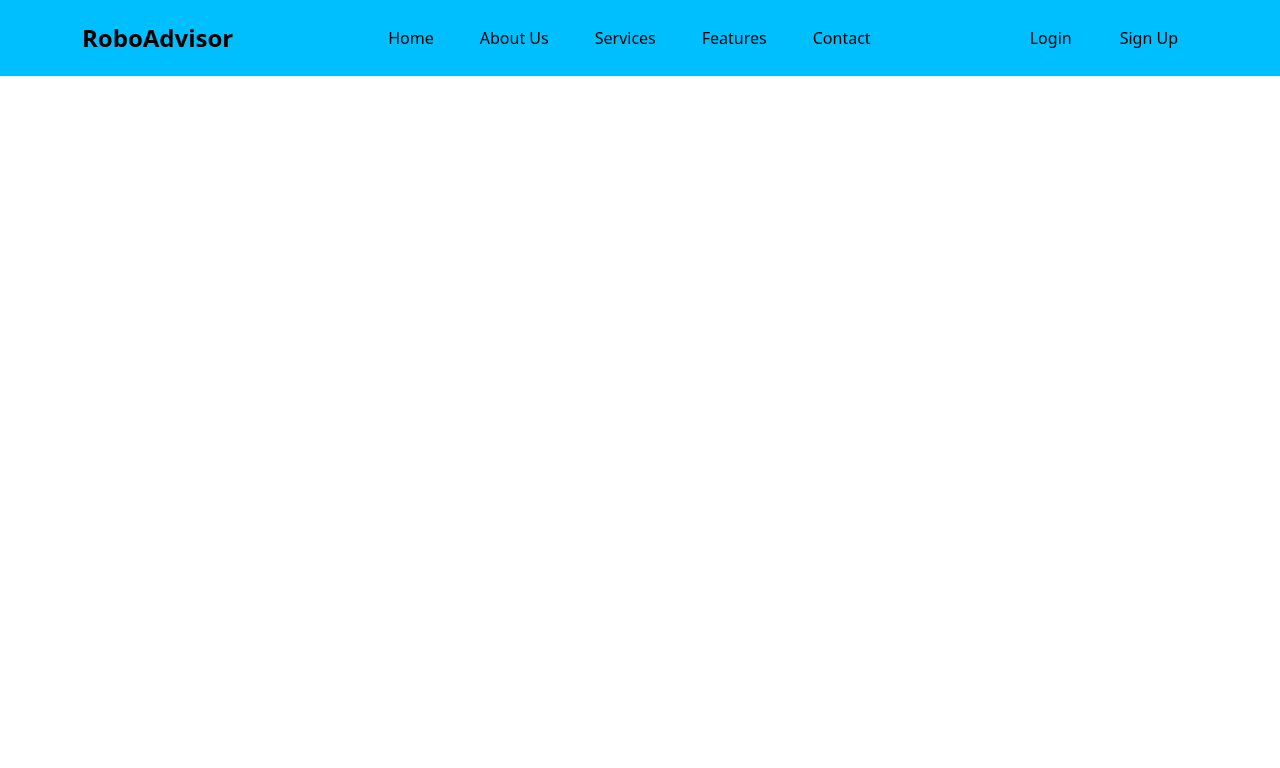
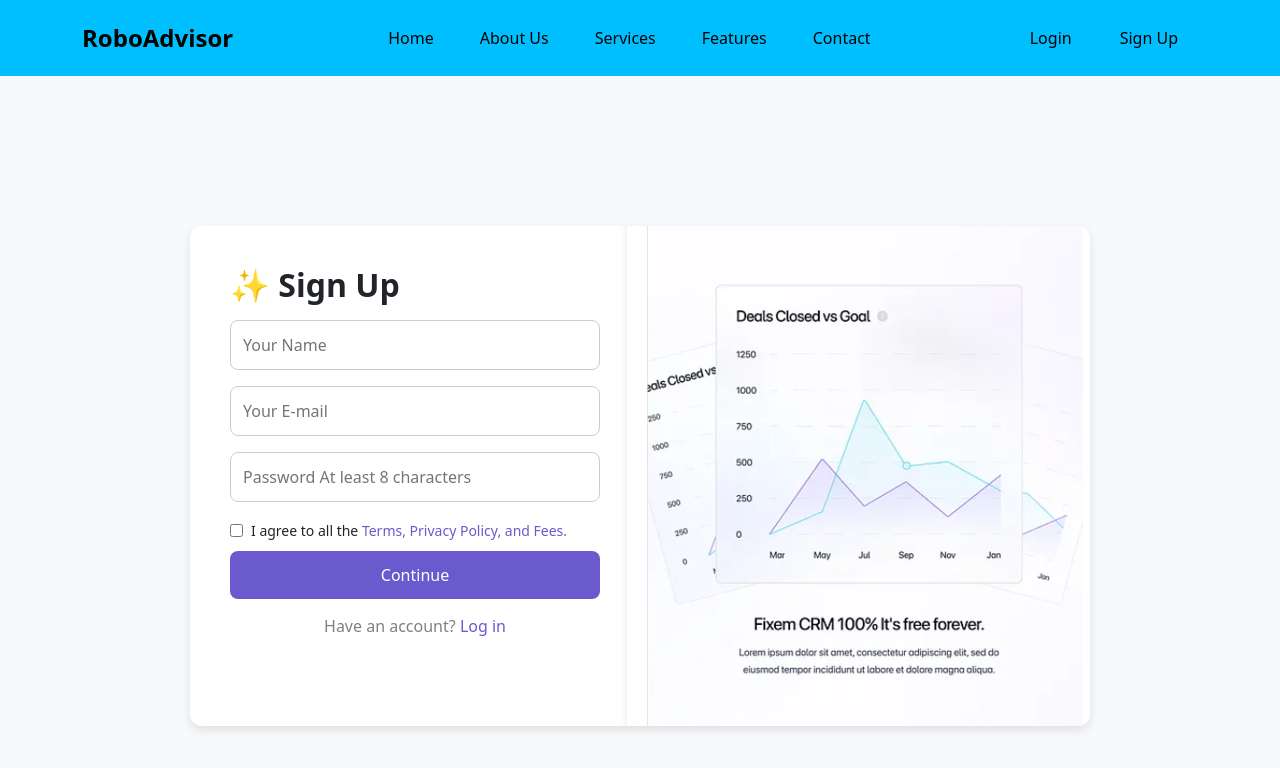
Before and after one commit to Mercykemboi/Robotics-Advisor, a React (Create React App) app in the folder roboticsfrontend/: page /register in a window 1280 px wide. Shown: the top 768 px of the page. Built offline with nearby package versions, Linux system fonts and the light colour scheme.

Commit message:
feature:register

```diff
--- a/roboticsfrontend/src/App.js
+++ b/roboticsfrontend/src/App.js
@@ -1,6 +1,8 @@
 import React from "react";
 import { BrowserRouter as Router, Routes, Route } from "react-router-dom";
 import Navbar from "../src/components/NavBar";
+import Register from "./components/Register";
+
 import LandingPage from "../src/pages/Homepage";
 
 
@@ -10,6 +12,7 @@ function App() {
       <Navbar />
       <Routes>
         <Route path="/" element={<LandingPage />} />
+        <Route path="/register" element={<Register />} />
       </Routes>
     </Router>
   );
--- a/roboticsfrontend/src/components/NavBar.js
+++ b/roboticsfrontend/src/components/NavBar.js
@@ -1,10 +1,19 @@
 import React from "react";
-import { Link } from "react-router-dom";
+import { Link, Navigate,useNavigate } from "react-router-dom";
 import "bootstrap/dist/css/bootstrap.min.css";
 import "../components/styles/navbar.css";
 
 
 const Navbar = () => {
+    const navigate = useNavigate(); // Initialize navigate function
+
+    const handleLoginClick = () => {
+      navigate("/login"); // Navigate to login page
+    };
+
+    const handleSignUpClick = () => {
+      navigate("/register"); // Navigate to register page
+    };
   return (
     <nav className="navbar navbar-expand-lg navbar-dark custom-navbar">
       <div className="container">
@@ -34,8 +43,8 @@ const Navbar = () => {
 
         {/* Login & Sign Up Buttons */}
         <div className="d-flex">
-          <a className="btn custom-btn me-2" href="#">Login</a>
-          <a className="btn custom-btn" href="#">Sign Up</a>
+          <button className="btn custom-btn me-2" onClick={handleLoginClick}>Login</button>
+          <button className="btn custom-btn"  onClick={handleSignUpClick}>Sign Up</button>
         </div>
       </div>
     </nav>
--- /dev/null
+++ b/roboticsfrontend/src/components/Register.js
@@ -0,0 +1,50 @@
+import React from "react";
+import "bootstrap/dist/css/bootstrap.min.css";
+import "./styles/Register.css" // Import styles
+
+const Register = () => {
+  return (
+    <div className="register-container">
+      <div className="register-box">
+        {/* Left Section: Form */}
+        <div className="register-form">
+          <h2>✨ Sign Up</h2>
+
+          {/* Input Fields */}
+          <input type="text" placeholder="Your Name" className="input-field" />
+          <input type="email" placeholder="Your E-mail" className="input-field" />
+          <input type="password" placeholder="Password At least 8 characters" className="input-field" />
+
+          {/* Terms Checkbox */}
+          <div className="terms">
+            <input type="checkbox" id="terms" />
+            <label htmlFor="terms">
+              I agree to all the <span className="link">Terms, Privacy Policy, and Fees.</span>
+            </label>
+          </div>
+
+          {/* Continue Button */}
+          <button className="continue-btn">Continue</button>
+
+          {/* Login Link */}
+          <p className="login-text">
+            Have an account? <span className="link">Log in</span>
+          </p>
+        </div>
+
+        {/* Right Section: Image & Text */}
+        <div className="register-info">
+          <div className="graph-box">
+            <h4>Deals Closed vs Goal 📈</h4>
+            {/* Placeholder Graph Image */}
+            <img src="images/graphs.png" alt="Graph" />
+          </div>
+
+
+        </div>
+      </div>
+    </div>
+  );
+};
+
+export default Register;
--- /dev/null
+++ b/roboticsfrontend/src/components/styles/Register.css
@@ -0,0 +1,139 @@
+/* Overall Page Layout */
+.register-container {
+    display: flex;
+    justify-content: center;
+    align-items: center;
+    height: 100vh;
+    background: #f8f9fa;
+  }
+
+  /* Two-column Layout */
+  .register-box {
+    display: flex;
+    background: white;
+    border-radius: 12px;
+    box-shadow: 0 4px 10px rgba(0, 0, 0, 0.1);
+    width: 900px;
+    height: 500px;
+    overflow: hidden;
+  }
+
+  /* Left Section - Form */
+  .register-form {
+    width: 50%;
+    height: 60%;
+    padding: 40px;
+  }
+
+  .register-form h2 {
+    font-weight: bold;
+  }
+
+  .register-form p {
+    color: gray;
+    margin-bottom: 20px;
+  }
+
+  /* Social Buttons */
+  .social-btn {
+    width: 100%;
+    padding: 10px;
+    margin-bottom: 10px;
+    display: flex;
+    align-items: center;
+    justify-content: center;
+    border-radius: 8px;
+    font-weight: bold;
+    cursor: pointer;
+  }
+
+  .google-btn {
+    background: #fff;
+    border: 1px solid #ddd;
+  }
+
+  .apple-btn {
+    background: #000;
+    color: white;
+  }
+
+  /* Input Fields */
+  .input-field {
+    width: 100%;
+    padding: 12px;
+    margin: 8px 0;
+    border-radius: 8px;
+    border: 1px solid #ccc;
+  }
+
+  /* Terms Checkbox */
+  .terms {
+    display: flex;
+    align-items: center;
+    font-size: 14px;
+    margin: 10px 0;
+  }
+
+  .terms input {
+    margin-right: 8px;
+  }
+
+  .link {
+    color: #6a5acd;
+    cursor: pointer;
+  }
+
+  /* Continue Button */
+  .continue-btn {
+    width: 100%;
+    padding: 12px;
+    background: #6a5acd;
+    color: white;
+    border: none;
+    border-radius: 8px;
+    font-size: 16px;
+    cursor: pointer;
+  }
+
+  .continue-btn:hover {
+    background: #5a4acb;
+  }
+
+  /* Login Text */
+  .login-text {
+    text-align: center;
+    margin-top: 15px;
+  }
+
+  /* Right Section - Info */
+  .register-info {
+    width: 50%;
+    background: #f3f5f7;
+    display: flex;
+    flex-direction: column;
+    justify-content: center;
+    align-items: center;
+    text-align: center;
+    padding: 30px;
+  }
+
+  /* Graph Box */
+  .graph-box {
+    background: white;
+    padding: 20px;
+    border-radius: 12px;
+    box-shadow: 0 2px 8px rgba(0, 0, 0, 0.1);
+    margin-bottom: 20px;
+  }
+
+  /* Responsive Design */
+  @media (max-width: 768px) {
+    .register-box {
+      flex-direction: column;
+      width: 90%;
+    }
+
+    .register-form, .register-info {
+      width: 100%;
+    }
+  }
```
Also changed, not shown: roboticsfrontend/public/images/graph.png (added), roboticsfrontend/public/images/graphs.png (added).
